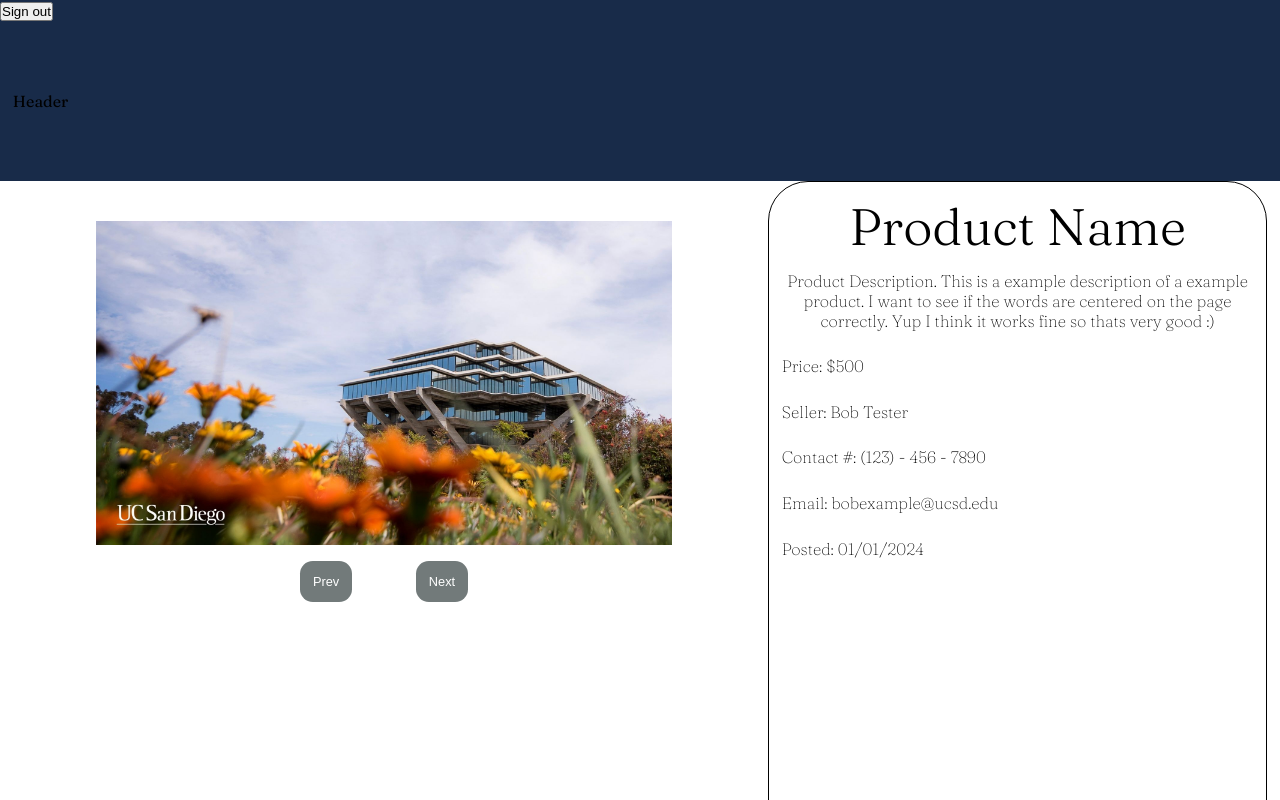
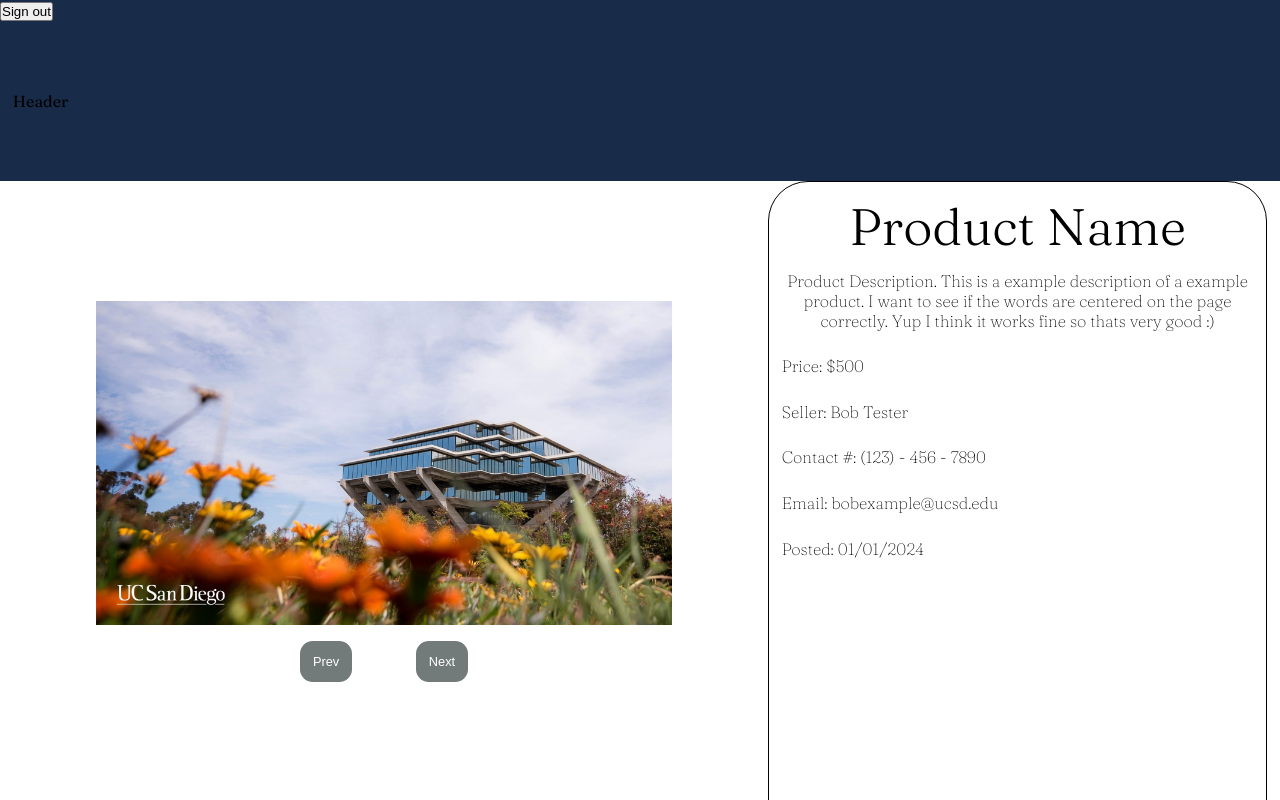
Before and after one commit to acmucsd-projects/fa23-hack-team-4, a Next.js app in the folder client/: page /dashboard/post in a window 1280 px wide. Shown: the top 800 px of the page. Built offline with nearby package versions, Linux system fonts and the light colour scheme.

Commit message:
postpage

```diff
--- a/client/src/app/dashboard/post/page.module.css
+++ b/client/src/app/dashboard/post/page.module.css
@@ -74,5 +74,5 @@
     position: relative;
     text-align: center;
     left: -20vw;
-    top: -95vh;
+    top: -85vh;
   }
```
